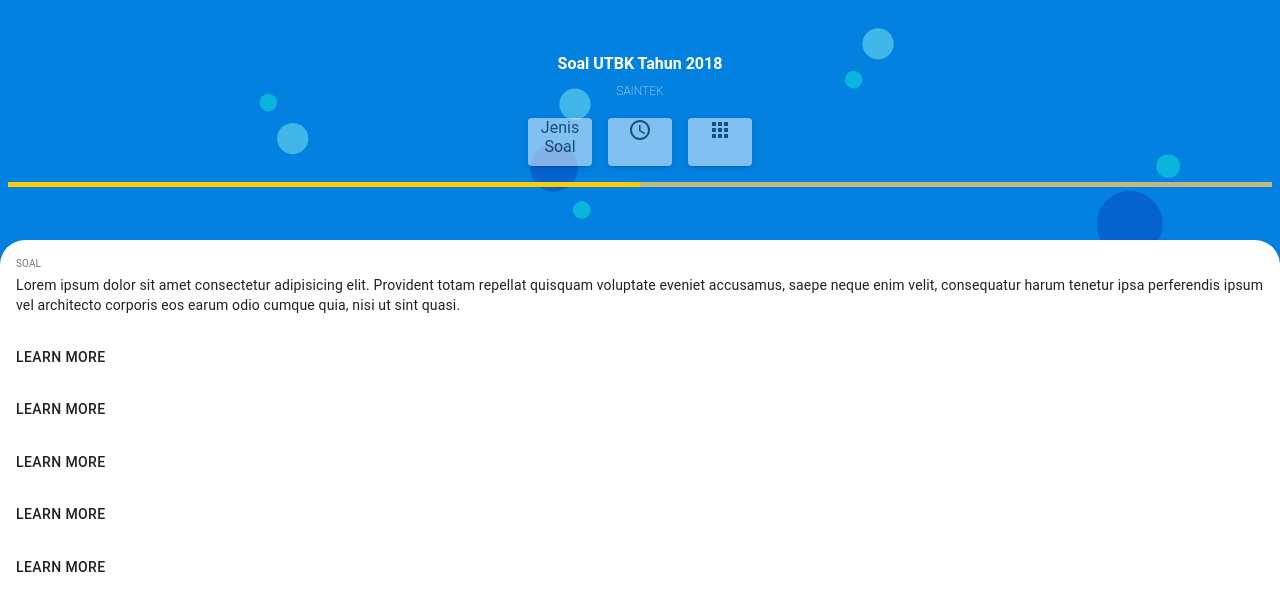
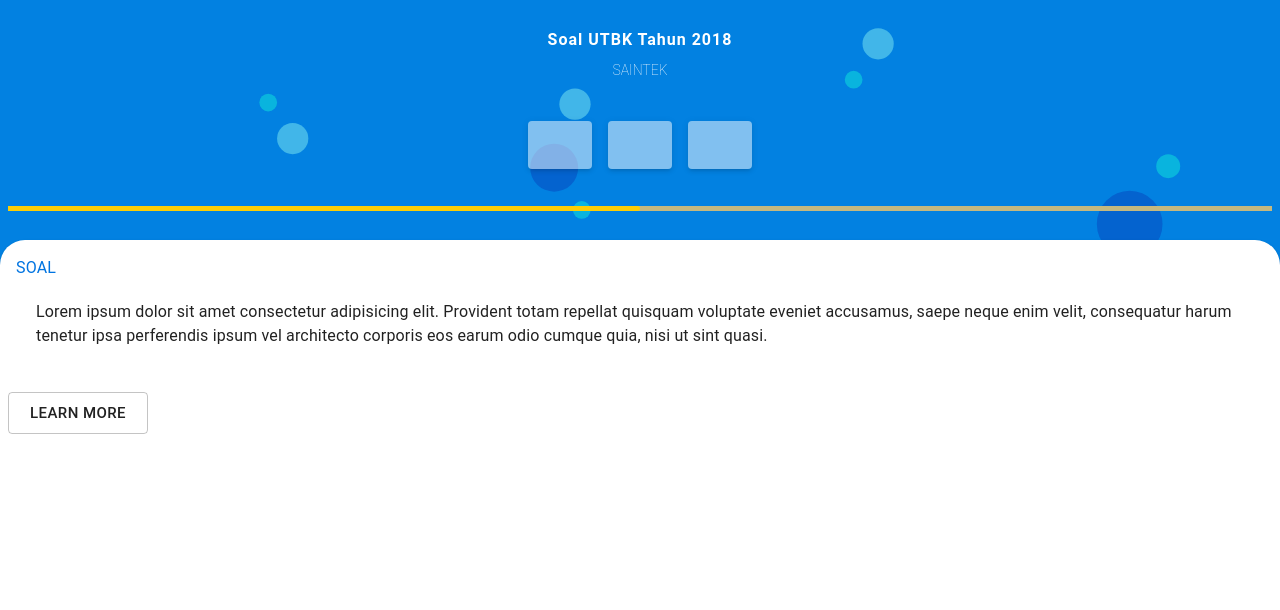
Before and after one commit to louisedgar/oeji-liff, a React (Create React App) app: page / in a window 1280 px wide. Shown: the top 610 px of the page. Built offline with nearby package versions, Linux system fonts and the light colour scheme.

Commit message:
css and layout fixed

```diff
--- a/src/components/Menu.js
+++ b/src/components/Menu.js
@@ -23,13 +23,9 @@ function Menu() {
   const classes = useStyles();
   return (
     <div className={classes.root}>
-      <Paper elevation={3}>Jenis Soal</Paper>
-      <Paper elevation={3}>
-        <AccessTimeIcon />
-      </Paper>
-      <Paper elevation={3}>
-        <AppsIcon />
-      </Paper>
+      <Paper elevation={3} />
+      <Paper elevation={3} />
+      <Paper elevation={3} />
     </div>
   );
 }
--- /dev/null
+++ b/src/components/SoalCard.css
@@ -0,0 +1,12 @@
+.sub-title {
+  color: #0074e1;
+  font-weight: bolder;
+}
+
+.question {
+  margin: 20px;
+}
+
+.choice {
+  max-width: 80%;
+}
--- a/src/components/SoalCard.js
+++ b/src/components/SoalCard.js
@@ -5,64 +5,38 @@ import CardActions from "@material-ui/core/CardActions";
 import CardContent from "@material-ui/core/CardContent";
 import Button from "@material-ui/core/Button";
 import Typography from "@material-ui/core/Typography";
+import SoalChoice from "./SoalChoice";
+import "./SoalCard.css";
 
 const useStyles = makeStyles({
   root: {
     width: "100%",
     height: "70vh",
     borderRadius: "25px 25px 0 0"
-  },
-  bullet: {
-    display: "inline-block",
-    margin: "0 2px",
-    transform: "scale(0.8)"
-  },
-  title: {
-    fontSize: 10
-  },
-
-  pos: {
-    marginBottom: 12
   }
 });
 
 function SoalCard() {
   const classes = useStyles();
   return (
-    <div>
     <Card className={classes.root}>
       <CardContent>
-          <Typography
-            className={classes.title}
-            color="textSecondary"
-            gutterBottom
-          >
+        <Typography className="sub-title" gutterBottom>
           SOAL
         </Typography>
-          <Typography variant="body2" component="p">
+        <div className="question">
+          <Typography variant="body1" component="p">
             Lorem ipsum dolor sit amet consectetur adipisicing elit. Provident
             totam repellat quisquam voluptate eveniet accusamus, saepe neque
             enim velit, consequatur harum tenetur ipsa perferendis ipsum vel
             architecto corporis eos earum odio cumque quia, nisi ut sint quasi.
           </Typography>
+        </div>
       </CardContent>
-        <CardActions>
-          <Button size="medium">Learn More</Button>
-        </CardActions>
-        <CardActions>
-          <Button size="medium">Learn More</Button>
-        </CardActions>
-        <CardActions>
-          <Button size="medium">Learn More</Button>
-        </CardActions>
-        <CardActions>
-          <Button size="medium">Learn More</Button>
-        </CardActions>
-        <CardActions>
-          <Button size="medium">Learn More</Button>
-        </CardActions>
+      <div className="choice">
+        <SoalChoice />
+      </div>
     </Card>
-    </div>
   );
 }
 
--- /dev/null
+++ b/src/components/SoalChoice.css
@@ -0,0 +1,3 @@
+.btn {
+  text-align: center;
+}
--- /dev/null
+++ b/src/components/SoalChoice.js
@@ -0,0 +1,17 @@
+import React from "react";
+import { makeStyles } from "@material-ui/core/styles";
+import Card from "@material-ui/core/Card";
+import CardActions from "@material-ui/core/CardActions";
+import Button from "@material-ui/core/Button";
+import Typography from "@material-ui/core/Typography";
+import "./SoalChoice.css";
+
+export default function SoalChoice() {
+  return (
+    <CardActions>
+      <Button className="btn" size="large" variant="outlined">
+        Learn More
+      </Button>
+    </CardActions>
+  );
+}
--- a/src/index.css
+++ b/src/index.css
@@ -1,6 +1,6 @@
 body {
   margin: 0;
-  padding: 0;
+  font-size: 16px;
   font-family: -apple-system, BlinkMacSystemFont, "Segoe UI", "Roboto", "Oxygen",
     "Ubuntu", "Cantarell", "Fira Sans", "Droid Sans", "Helvetica Neue",
     sans-serif;
--- a/src/pages/Soal.css
+++ b/src/pages/Soal.css
@@ -22,18 +22,17 @@
 
 .section-a h1 {
   font-size: 16px;
-  font-weight: bold;
   color: white;
-
+  letter-spacing: 1px;
   line-height: 1;
 }
 
 .section-a p {
   font-weight: lighter;
-  font-size: 12px;
+  font-size: 14px;
   color: white;
 }
 
-.section-b {
+/* .section-b {
   height: 65vh;
-}
+} */
--- a/src/pages/Soal.js
+++ b/src/pages/Soal.js
@@ -9,10 +9,14 @@ class Soal extends Component {
     return (
       <div className="soal-page">
         <div className="section-a">
-          <div>
-            <h1 className="title">Soal UTBK Tahun 2018</h1>
+          <div className="title">
+            <h1>Soal UTBK Tahun 2018</h1>
             <p>SAINTEK</p>
+          </div>
+          <div className="menu">
             <Menu />
+          </div>
+          <div className="progress">
             <ProgressBar />
           </div>
         </div>
```
Lines whose indentation alone changed are shown as unchanged.
